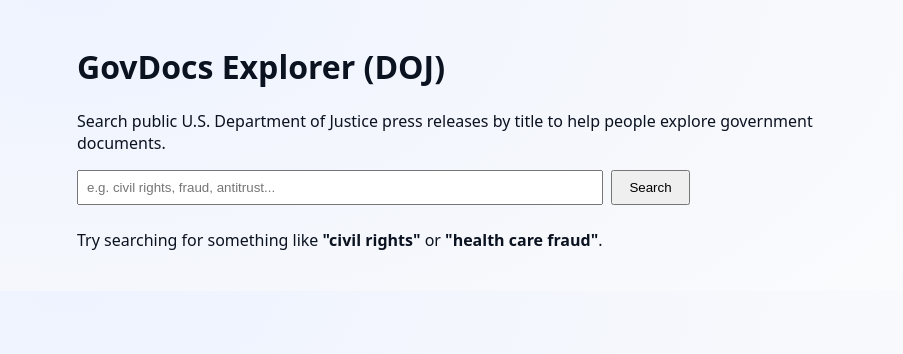
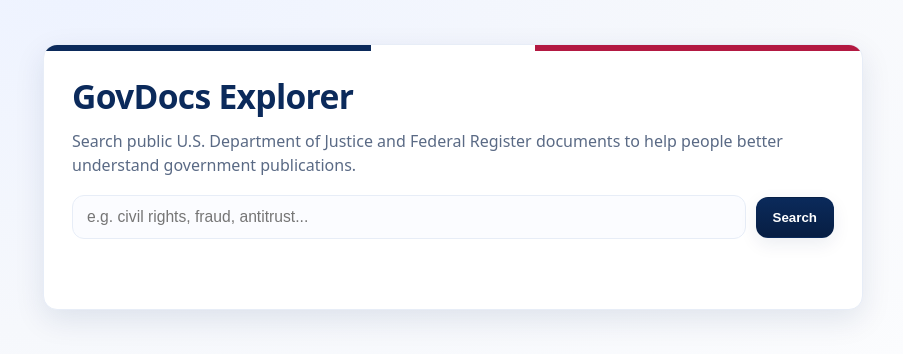
Before and after one commit to emilydresback/cu-hackit-2, a React (Vite) app in the folder frontend/: page / in a window 1280 px wide. Shown: the top 354 px of the page, without its empty margins (187-1090 px from the left). Built offline with nearby package versions, Linux system fonts and the light colour scheme.

Commit message:
pretty maybe

```diff
--- a/frontend/src/App.tsx
+++ b/frontend/src/App.tsx
@@ -1,5 +1,5 @@
-import { useState } from 'react';
-import './App.css';
+import { useState } from "react";
+import "./App.css";
 
 type SourceId = "doj" | "federal_register";
 
@@ -8,7 +8,7 @@
   source: SourceId;
   title: string;
   url: string;
-  publishedAt?: string;   // ISO string from your Lambda
+  publishedAt?: string;
   snippet?: string;
   agency?: string;
   documentType?: string;
@@ -17,12 +17,15 @@
 
 function App() {
   const API_BASE = import.meta.env.VITE_API_BASE as string;
-  const [query, setQuery] = useState('');
+
+  const [query, setQuery] = useState("");
   const [results, setResults] = useState<DocItem[]>([]);
   const [loading, setLoading] = useState(false);
-  const [error, setError] = useState('');
+  const [error, setError] = useState("");
 
   const search = async () => {
+    if (!query.trim()) return;
+
     setLoading(true);
     setError("");
     setResults([]);
@@ -52,60 +55,41 @@
   };
 
   return (
-    <div style={{ maxWidth: 800, margin: '0 auto', padding: '1.5rem' }}>
-      <h1>GovDocs Explorer (DOJ)</h1>
+    <div className="container">
+      <h1>GovDocs Explorer</h1>
+
       <p>
-        Search public U.S. Department of Justice press releases by title to help
-        people explore government documents.
+        Search public U.S. Department of Justice and Federal Register
+        documents to help people better understand government publications.
       </p>
 
-      <form onSubmit={handleSubmit} style={{ marginTop: '1rem' }}>
+      <form onSubmit={handleSubmit} className="search-form">
         <input
           type="text"
           placeholder="e.g. civil rights, fraud, antitrust..."
           value={query}
           onChange={(e) => setQuery(e.target.value)}
-          style={{
-            padding: '0.5rem',
-            width: '70%',
-            marginRight: '0.5rem',
-          }}
         />
-        <button type="submit" style={{ padding: '0.5rem 1rem' }}>
-          Search
+        <button type="submit" disabled={loading}>
+          {loading ? "Searching…" : "Search"}
         </button>
       </form>
 
-      {loading && <p style={{ marginTop: '1rem' }}>Loading…</p>}
-      {error && (
-        <p style={{ marginTop: '1rem', color: 'red' }}>Error: {error}</p>
-      )}
+      {error && <p className="error">Error: {error}</p>}
 
-      <ul style={{ marginTop: '1.5rem', listStyle: 'none', padding: 0 }}>
+      <ul className="results">
         {results.map((item) => {
           const dateStr = item.publishedAt
-          ? new Date(item.publishedAt).toLocaleDateString()
-          : "";
+            ? new Date(item.publishedAt).toLocaleDateString()
+            : "";
 
           return (
-            <li
-              key={`${item.source}-${item.id}`}
-              style={{
-                border: '1px solid #ddd',
-                borderRadius: 8,
-                padding: '0.75rem 1rem',
-                marginBottom: '0.75rem',
-              }}
-            >
-              <a
-                href={item.url}
-                target="_blank"
-                rel="noreferrer"
-                style={{ fontWeight: 'bold', textDecoration: 'none' }}
-              >
+            <li key={`${item.source}-${item.id}`}>
+              <a href={item.url} target="_blank" rel="noreferrer">
                 {item.title}
               </a>
-              <div style={{ fontSize: "0.85rem", color: "#555", marginTop: 6 }}>
+
+              <div className="date">
                 {item.source.toUpperCase()}
                 {item.agency ? ` • ${item.agency}` : ""}
                 {item.documentType ? ` • ${item.documentType}` : ""}
@@ -116,9 +100,10 @@
         })}
       </ul>
 
-      {!loading && !error && results.length === 0 && (
-        <p style={{ marginTop: '1rem' }}>
-          Try searching for something like <strong>"civil rights"</strong> or{' '}
+      {!loading && !error && results.length === 0 && query && (
+        <p style={{ marginTop: "1rem" }}>
+          No results found. Try something like{" "}
+          <strong>"civil rights"</strong> or{" "}
           <strong>"health care fraud"</strong>.
         </p>
       )}
```
